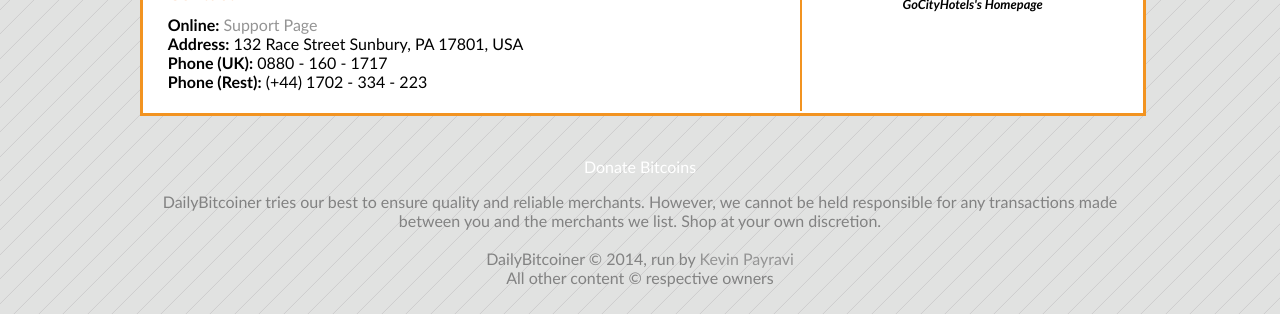
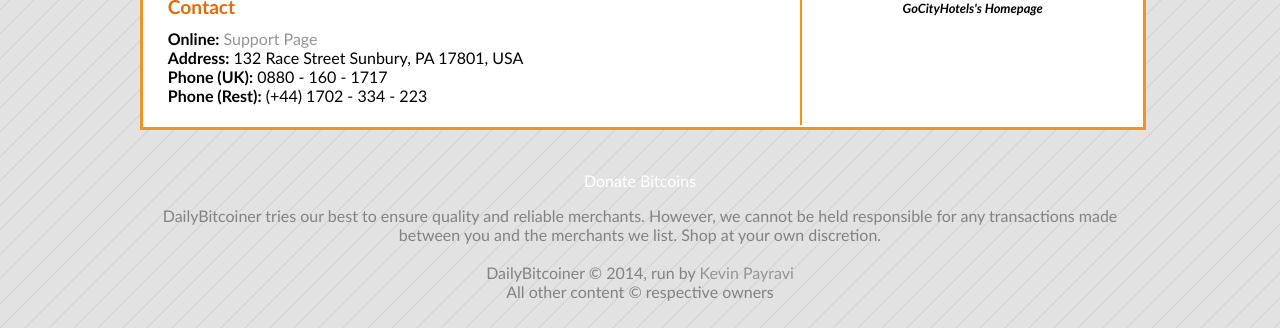
Before and after one commit to DailyBitcoiner/DailyBitcoiner.github.io, a plain HTML site: page Listings/GoCityHotels.html in a window 1280 px wide. Shown: the part 505-833 px from the top of the page. Drawn offline with Linux system fonts and the light colour scheme.

Commit message:
Font size adjustments

```diff
--- a/Listings/GoCityHotels.html
+++ b/Listings/GoCityHotels.html
@@ -83,7 +83,6 @@
 			}
 			h3 {
 				font-size:.8em;
-				line-height:.7em;
 				text-align:center;
 			}
 		</style>
```
Also changed, not shown: Listings/HonestEmber.html (+0 -1 lines), Listings/Namecheap.html (+0 -1 lines), Listings/PexPeppers.html (+0 -1 lines), about.html (+0 -1 lines), archives.html (+0 -1 lines), contact.html (+0 -1 lines).
